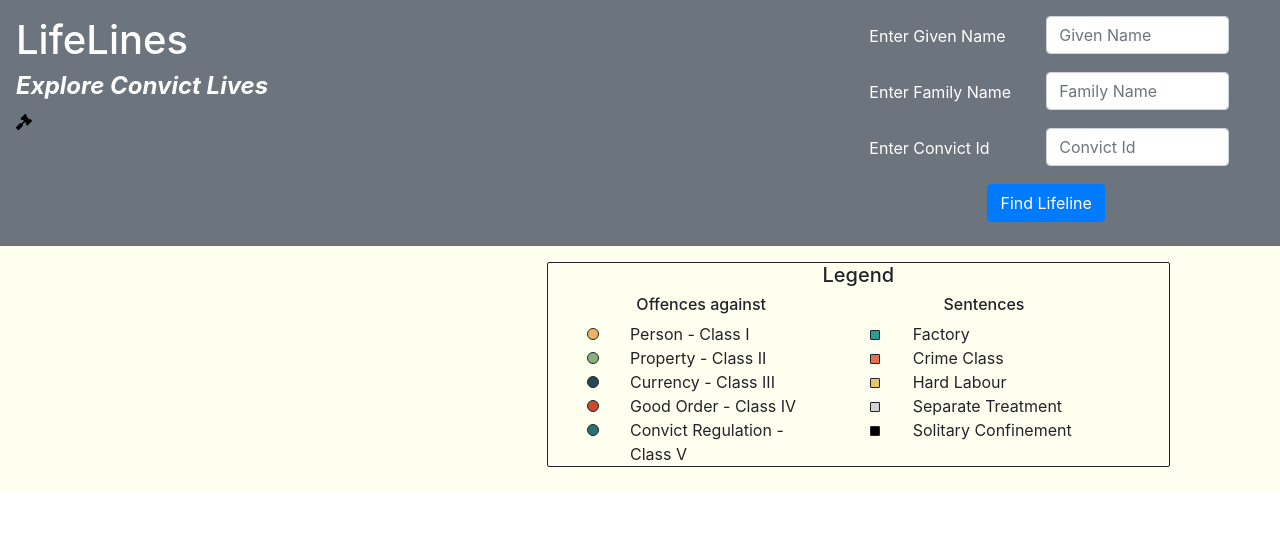
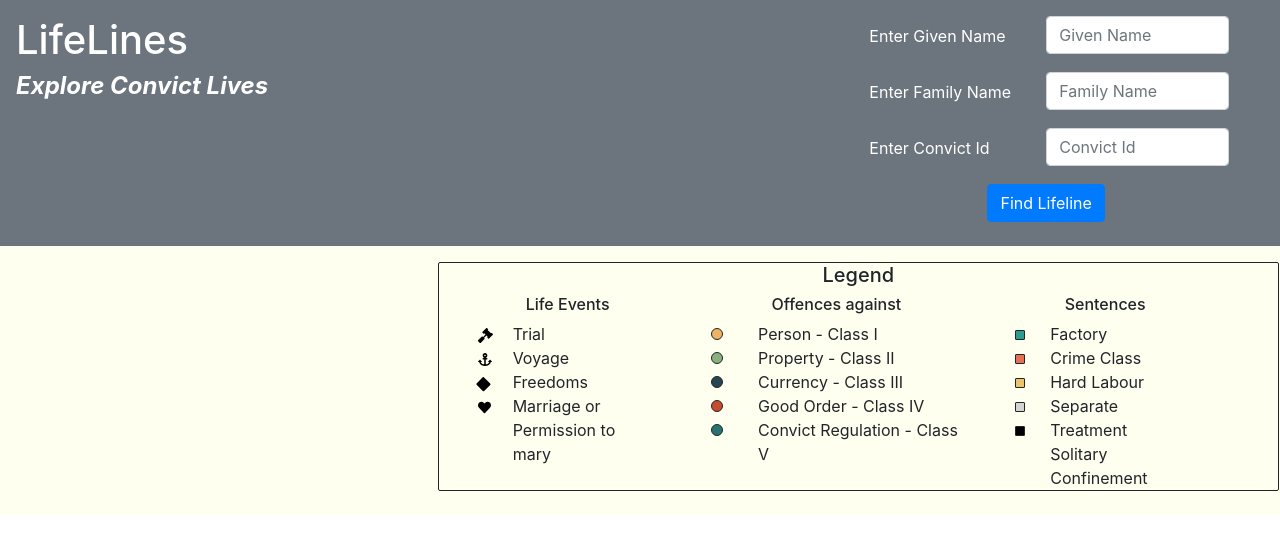
Before and after one commit to monalena/vue-lifelines, a Vue app: page / in a window 1280 px wide. Shown: the top 554 px of the page. Built offline with nearby package versions, Linux system fonts and the light colour scheme; no server answers.

Commit message:
more icons into lifelines (anchor, heart, square) also update on the Legend to include icons there

```diff
--- a/src/App.vue
+++ b/src/App.vue
@@ -5,7 +5,6 @@
         <div class="col-sm-8 p-3 mb-2">
           <h1 class="Font-weight-bold">LifeLines</h1>
           <h4 class="font-italic font-weight-bold">Explore Convict Lives</h4>
-          <img src="./assets/gavel-solid.svg" height="16"/>
         </div>
         <div class="col-sm-4 p-3 mb-2">
           <div class="form-group row">
@@ -36,10 +35,10 @@
       </div>
     </div>
     <div class="row">
-      <div class="col-sm-5 p-3 mb-2">
+      <div class="col-sm-4 p-3 mb-2">
         <Description :specs="specs"></Description>
       </div>
-      <div class="col-sm-6 p-3 mb-2">
+      <div class="col-sm-8 p-3 mb-2">
         <Legend></Legend>
       </div>
     </div>
--- a/src/components/Legend.vue
+++ b/src/components/Legend.vue
@@ -2,7 +2,25 @@
     <div class="col-sm-12 ml-40" id="legend">
         <h5>Legend</h5>
         <div class="row">
-            <div class="col-sm-5 ml-4">
+            <div class="col-sm-3 ml-4">
+                <h6>Life Events</h6>
+                <div class="row">
+                    <div class="col-sm-2">
+                        <div><img src=".././assets/gavel-solid.svg" height="15"></div>
+                        <div><img src=".././assets/anchor-solid.svg" height="13"></div>
+                        <div><img src=".././assets/square-solid.svg" height="12" style="transform:rotate(45deg);"></div>
+                        <div><img src=".././assets/heart-solid.svg" height="13"></div>
+                    </div>
+                    <div class="col-sm-10">
+                        <div>Trial</div>
+                        <div>Voyage</div>
+                        <div>Freedoms</div>
+                        <div>Marriage or Permission to mary</div>
+                    </div>
+
+                </div>
+            </div>
+            <div class="col-sm-4 ml-4">
                 <h6>Offences against</h6>
                 <div class="row">
                     <div class="col-sm-2">
@@ -22,7 +40,7 @@
 
                 </div>
             </div>
-            <div class="col-sm-5 ml-4">
+            <div class="col-sm-3 ml-4">
                 <h6>Sentences</h6>
                 <div class="row">
                     <div class="col-sm-2">
@@ -83,6 +101,13 @@
         border-radius: 10%;
         display: inline-block;
     }
+    .rotate90 {
+        -webkit-transform: rotate(90deg);
+        -moz-transform: rotate(90deg);
+        -o-transform: rotate(90deg);
+        -ms-transform: rotate(90deg);
+        transform: rotate(90deg);
+    }
     #I {
         background-color: #EFB366;
     }
--- a/src/components/Lifeline.vue
+++ b/src/components/Lifeline.vue
@@ -1,8 +1,5 @@
 <template>
     <div>
-        <!--<font-awesome-icon icon="gavel" />-->
-        <!--<font-awesome-icon icon="heart" />-->
-        <!--<font-awesome-icon icon="cut" />-->
         <div id="chart"></div>
     </div>
 </template>
@@ -46,13 +43,40 @@
             parseName: function(data) {
                 this.convictName = data[0].GivenNames + " " + data[0].FamilyName;
             },
-
+            // helper function to draw gavel onto lifelines vis (since vue-font awesome can't be brought into d3 code)
             drawGavel(svg, x, y) {
                 let g = svg.append('g');
                 g.attr('transform','translate('+x+','+y+') scale(0.03 0.03) ');
                 let p = g.append('path');
                 p.attr('fill', '#000000');
                 p.attr('d', "M504.971 199.362l-22.627-22.627c-9.373-9.373-24.569-9.373-33.941 0l-5.657 5.657L329.608 69.255l5.657-5.657c9.373-9.373 9.373-24.569 0-33.941L312.638 7.029c-9.373-9.373-24.569-9.373-33.941 0L154.246 131.48c-9.373 9.373-9.373 24.569 0 33.941l22.627 22.627c9.373 9.373 24.569 9.373 33.941 0l5.657-5.657 39.598 39.598-81.04 81.04-5.657-5.657c-12.497-12.497-32.758-12.497-45.255 0L9.373 412.118c-12.497 12.497-12.497 32.758 0 45.255l45.255 45.255c12.497 12.497 32.758 12.497 45.255 0l114.745-114.745c12.497-12.497 12.497-32.758 0-45.255l-5.657-5.657 81.04-81.04 39.598 39.598-5.657 5.657c-9.373 9.373-9.373 24.569 0 33.941l22.627 22.627c9.373 9.373 24.569 9.373 33.941 0l124.451-124.451c9.372-9.372 9.372-24.568 0-33.941z");
+                return g;
+            },
+            // helper function to draw heart onto lifelines vis
+            drawHeart(svg, x, y) {
+                let g = svg.append('g');
+                g.attr('transform','translate('+x+','+y+') scale(0.025 0.025) ');
+                let p = g.append('path');
+                p.attr('fill', '#000000');
+                p.attr('d', "M462.3 62.6C407.5 15.9 326 24.3 275.7 76.2L256 96.5l-19.7-20.3C186.1 24.3 104.5 15.9 49.7 62.6c-62.8 53.6-66.1 149.8-9.9 207.9l193.5 199.8c12.5 12.9 32.8 12.9 45.3 0l193.5-199.8c56.3-58.1 53-154.3-9.8-207.9z");
+                return g;
+            },
+            // helper function to draw anchors onto lifelines vis
+            drawAnchor(svg, x, y) {
+                let g = svg.append('g');
+                g.attr('transform','translate('+x+','+y+') scale(0.025 0.025) ');
+                let p = g.append('path');
+                p.attr('fill', '#000000');
+                p.attr('d', "M12.971 352h32.394C67.172 454.735 181.944 512 288 512c106.229 0 220.853-57.38 242.635-160h32.394c10.691 0 16.045-12.926 8.485-20.485l-67.029-67.029c-4.686-4.686-12.284-4.686-16.971 0l-67.029 67.029c-7.56 7.56-2.206 20.485 8.485 20.485h35.146c-20.29 54.317-84.963 86.588-144.117 94.015V256h52c6.627 0 12-5.373 12-12v-40c0-6.627-5.373-12-12-12h-52v-5.47c37.281-13.178 63.995-48.725 64-90.518C384.005 43.772 341.605.738 289.37.01 235.723-.739 192 42.525 192 96c0 41.798 26.716 77.35 64 90.53V192h-52c-6.627 0-12 5.373-12 12v40c0 6.627 5.373 12 12 12h52v190.015c-58.936-7.399-123.82-39.679-144.117-94.015h35.146c10.691 0 16.045-12.926 8.485-20.485l-67.029-67.029c-4.686-4.686-12.284-4.686-16.971 0L4.485 331.515C-3.074 339.074 2.28 352 12.971 352zM288 64c17.645 0 32 14.355 32 32s-14.355 32-32 32-32-14.355-32-32 14.355-32 32-32z");
+                return g;
+            },
+            // helper function to draw certificate onto lifelines vis
+            drawSquare(svg, x, y) {
+                let g = svg.append('g');
+                g.attr('transform','translate('+x+','+y+') rotate(45) scale(0.02 0.02) ');
+                let p = g.append('path');
+                p.attr('fill', '#000000');
+                p.attr('d', "M400 32H48C21.5 32 0 53.5 0 80v352c0 26.5 21.5 48 48 48h352c26.5 0 48-21.5 48-48V80c0-26.5-21.5-48-48-48z");
                 return g;
             },
 
@@ -83,6 +107,7 @@
                             max_date = d.dates;
                         }
                     });
+                    // also do conversion for sentences and confinement
                     lifeline["sentences"].forEach(function(d) {
                         d.yValue = 0.4+lifeline_idx;
                     });
@@ -235,7 +260,6 @@
 
 
                     // Draw line to extend lifeline to left (before trial)
-                    // TODO: Eventually replace by drawing to birth year if known
                     svg.append('line')
                         .attr("fill", "none")
                         .attr("stroke", "black")
@@ -247,7 +271,7 @@
                         .style("stroke-dasharray", ("4, 4"))
                     ;
                     // Draw line to extend lifeline to right (before trial)
-                    // Temporary solution to omit death info and have this instead
+                    // Temporary solution? to omit death info and have this instead
                     svg.append('line')
                         .attr("fill", "none")
                         .attr("stroke", "black")
@@ -298,7 +322,6 @@
                         .style("stroke-dasharray", ("4, 4"))
                     ;
                     // Draw line to extend lifeline to right (before trial)
-                    // Temporary solution to omit death info and have this instead
                     svg.append('line')
                         .attr("fill", "none")
                         .attr("stroke", "black")
@@ -309,6 +332,8 @@
                         .attr("y2", y(lifeline["events"][lifeline["events"].length - 1 ].yValue) + 16)
                         .style("stroke-dasharray", ("4, 4"))
                     ;
+
+
                     // Draw sentence rectangles beneath lifeline
                     svg.append('g')
                         .selectAll('time-span-rect')
@@ -325,6 +350,7 @@
                         .attr('height', 8)
                         .attr('fill', (d) => {return this.sentenceColor[d.numericCode]})
                         .attr('stroke', 'black');
+
 
                     // Draw confinement rectangles beneath lifeline
                     svg.append('g')
@@ -347,7 +373,13 @@
                     lifeline["events"].forEach( (d) => {
                         var symbol;
                         if (d.Source === "Transportation Crime and Trial Records V1") {
-                            symbol = this.drawGavel(svg, x(d.dates) - 3, y(d.yValue) - 12);
+                            symbol = this.drawGavel(svg, x(d.dates) - 6, y(d.yValue) - 15);
+                        } else if (d.Source === "PermissionToMarryRecordsV1" || d.Source === "MarriageRecordsV1") {
+                            symbol = this.drawHeart(svg, x(d.dates) - 6, y(d.yValue) - 12);
+                        } else if (d.Source === "FAS DB Download") {
+                            symbol = this.drawAnchor(svg, x(d.dates) - 7, y(d.yValue) - 13);
+                        } else if (d.Source === "FreedomsV4") {
+                            symbol = this.drawSquare(svg, x(d.dates) - 0, y(d.yValue) - 13);
                         } else {
                                 symbol = svg.append('circle')
                                     .attr('cx', function () {
@@ -364,8 +396,9 @@
                                     })
                                     //.style('fill', 'black')//'#69b3a2'
                                     .style('opacity', '1')
-                                .attr('stroke', 'black');
+                                    .attr('stroke', 'black')
                             }
+
                         symbol.on('click', function () {
                                if (d.VoyageId !== '') {
                                    this.$emit('selectVoyage', d.VoyageId);
```
Also changed, not shown: src/assets/anchor-solid.svg (added), src/assets/square-solid.svg (added). Lines whose indentation alone changed are shown as unchanged.
